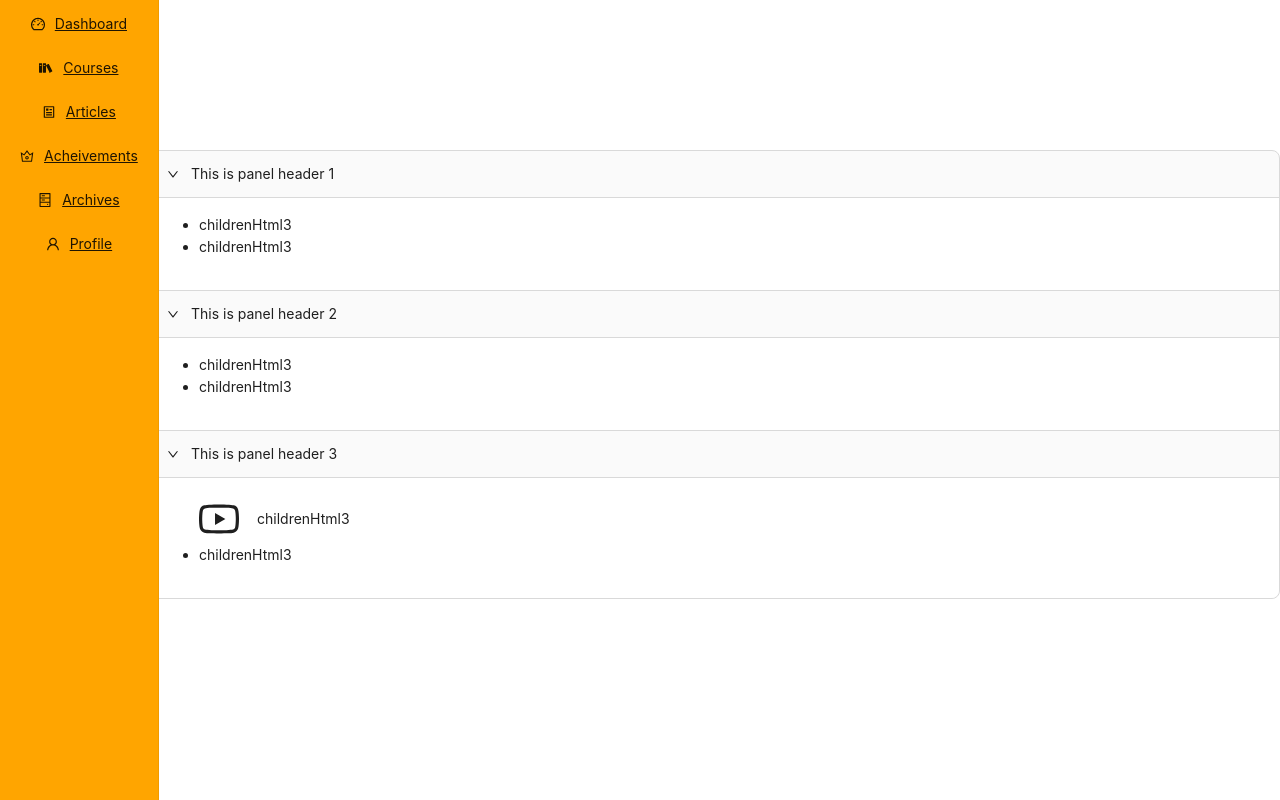
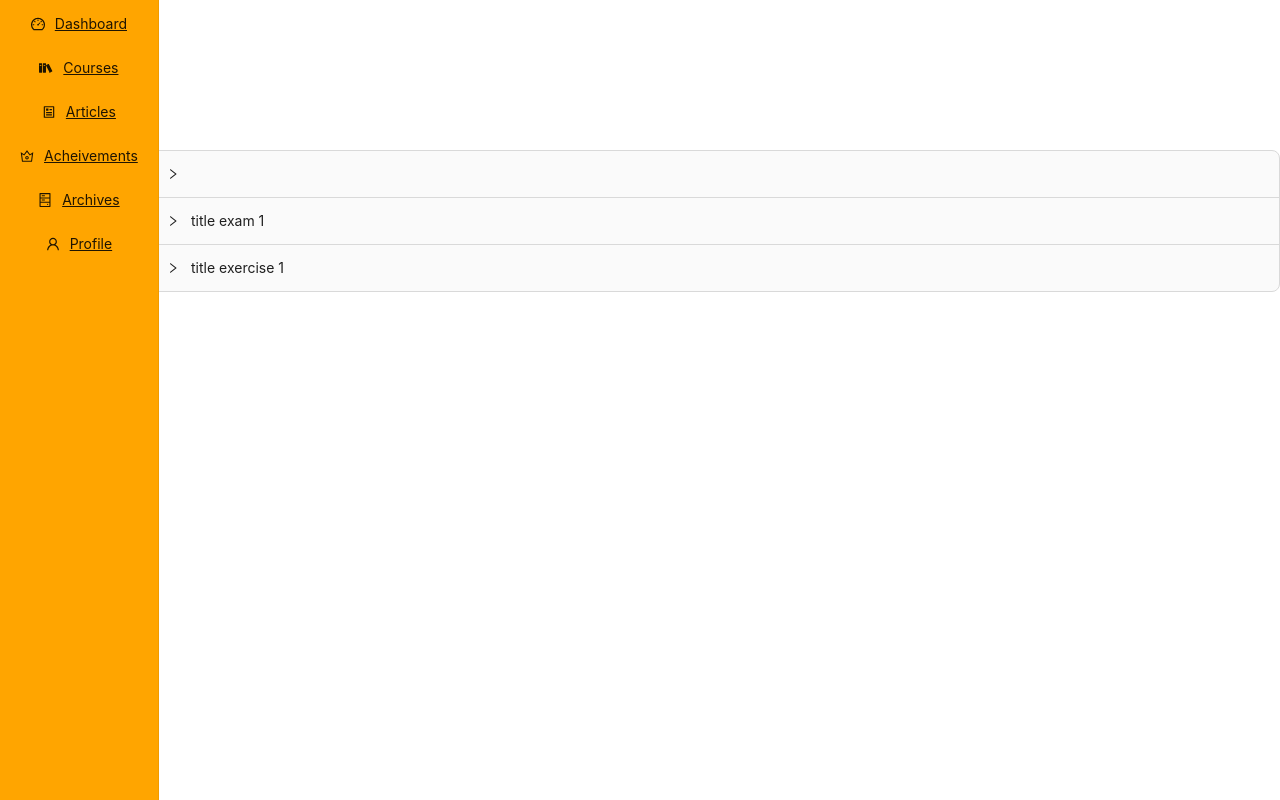
Before and after one commit to donuva/INT3306E_20_TEAM-9, a React (Create React App) app in the folder lms_fe/: page /app/lecture-detail in a window 1280 px wide. Built offline with nearby package versions, Linux system fonts and the light colour scheme.

Commit message:
fix: doing

```diff
--- a/lms_fe/src/Views/Lecture/components/LectureDetail.jsx
+++ b/lms_fe/src/Views/Lecture/components/LectureDetail.jsx
@@ -90,7 +90,24 @@ const course = {
   createdDate: "2023-10-14T07:57:02.152Z",
   updatedAt: "2023-10-14T07:57:02.152Z",
 };
-const list = [...course.lessonList, ...course.examList, ...course.exerciseList];
+const lists = [...course.lessonList, ...course.examList, ...course.exerciseList];
+lists.map(list => {
+  list.contentHtml = (
+    <ul>
+      <li style={{ listStyle: "none" }}>
+        <a style={{display:"flex",alignItems:'center'}}>
+          <YoutubeOutlined
+            style={{ marginRight: "8px", width: "50px", height: "50px",fontSize:'40px'}}
+          ></YoutubeOutlined>
+          <span>{list.content}</span>
+        </a>
+      </li>
+      <li>
+        <a>rw</a>
+      </li>
+    </ul>
+  )
+})
 const items = [
   {
     key: "1",
@@ -148,12 +165,12 @@ const items = [
 // add field to convert children text to html
 const LectureDetail = () => (
   <Collapse defaultActiveKey={["1", "2", "3"]} style={customStyle}>
-    {items.map((item) => (
+    {lists.map((item) => (
       <Collapse.Panel
-        key={item.key}
-        header={<CustomPanel label={item.label}></CustomPanel>}
+        key={item.id}
+        header={<CustomPanel label={item.title}></CustomPanel>}
       >
-        {item.childrenHtml}
+        {item.contentHtml}
       </Collapse.Panel>
     ))}
   </Collapse>
```
